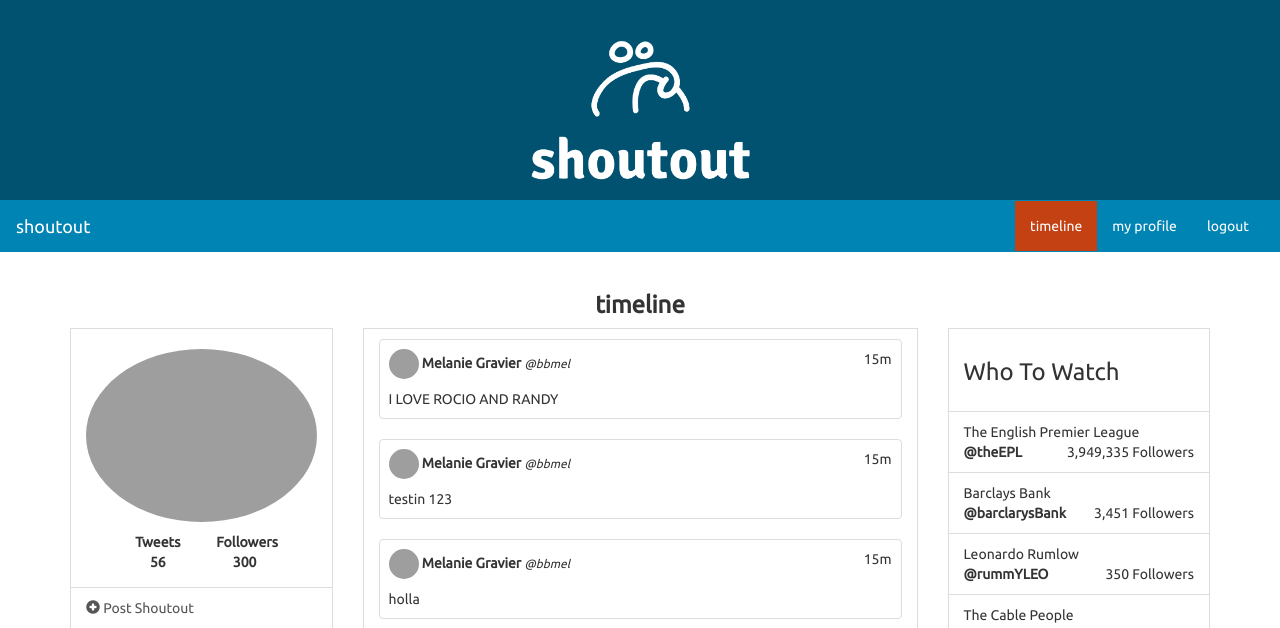
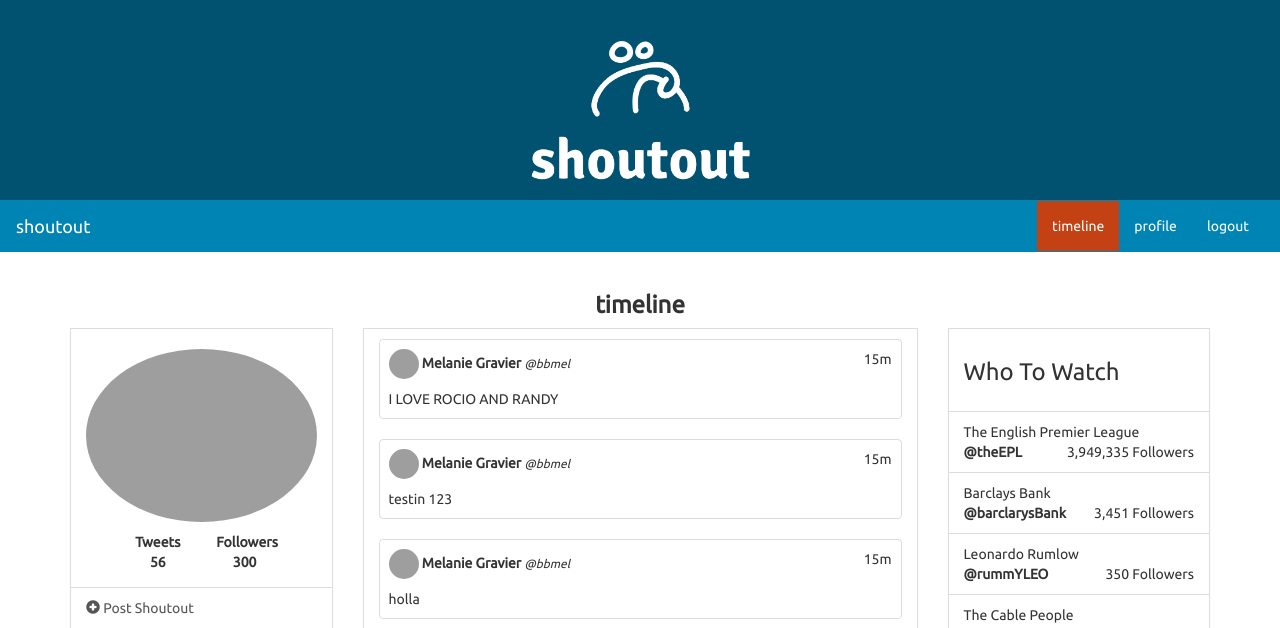
Before and after one commit to bbmel/shoutout, a Flask app: page /timeline in a window 1280 px wide. Shown: the top 628 px of the page. Run offline with Flask 2, Linux system fonts and the light colour scheme; a user stored in the database is signed in; data comes from the database, SQL or seed files in the repository; both versions use the stored data as it was after the commit; some libraries are stand-ins or nearby versions.

Commit message:
changed tags

```diff
--- a/sopy3/templates/timeline.html
+++ b/sopy3/templates/timeline.html
@@ -37,7 +37,7 @@
 				<div class="collapse navbar-collapse navbar-ex1-collapse">
 					<ul class="nav navbar-nav navbar-right">
 						<li class="active"><a href="./timeline.html">timeline</a></li>
-						<li class=""><a href="./profile.html">my profile</a></li>
+						<li class=""><a href="./profile.html">profile</a></li>
 						<li class=""><a href="">logout</a></li>
 					</ul>
 				</div><!-- /.navbar-collapse -->
```
Also changed, not shown: sopy3/shoutout.db.
